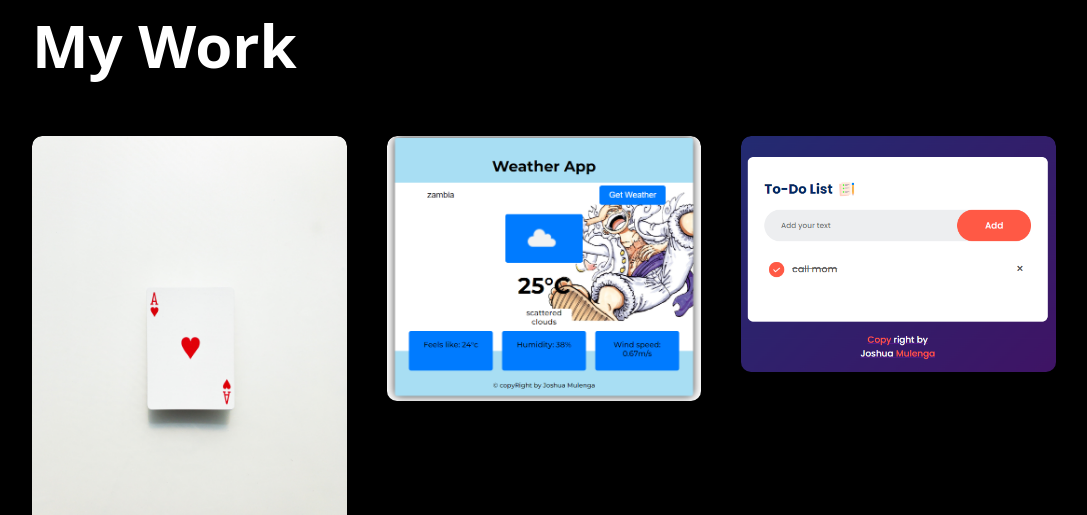
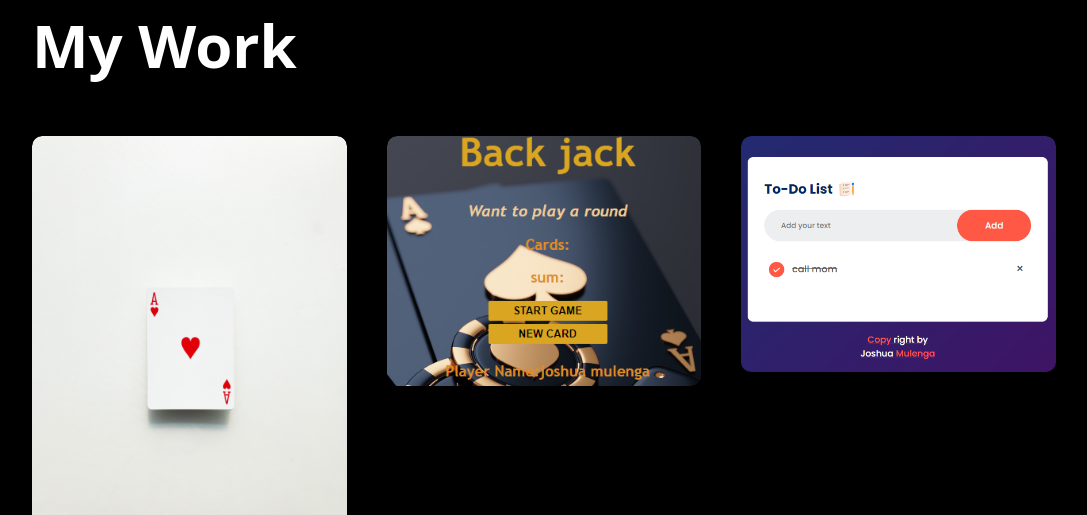
Before and after one commit to joshuamulenga928/portfolio, a plain HTML site: page index.html in a window 1280 px wide. Shown: the part 2140-2655 px from the top of the page, without its empty margins (96-1183 px from the left). Drawn offline with Linux system fonts and the light colour scheme.

Commit message:
Update index.html

```diff
--- a/index.html
+++ b/index.html
@@ -171,7 +171,7 @@
           </div>
 
           <div class="work">
-            <img src="img/weather.PNG" />
+            <img src="img/black.PNG" />
             <div class="layer">
               <h3>Weather App</h3>
               <p>
```
